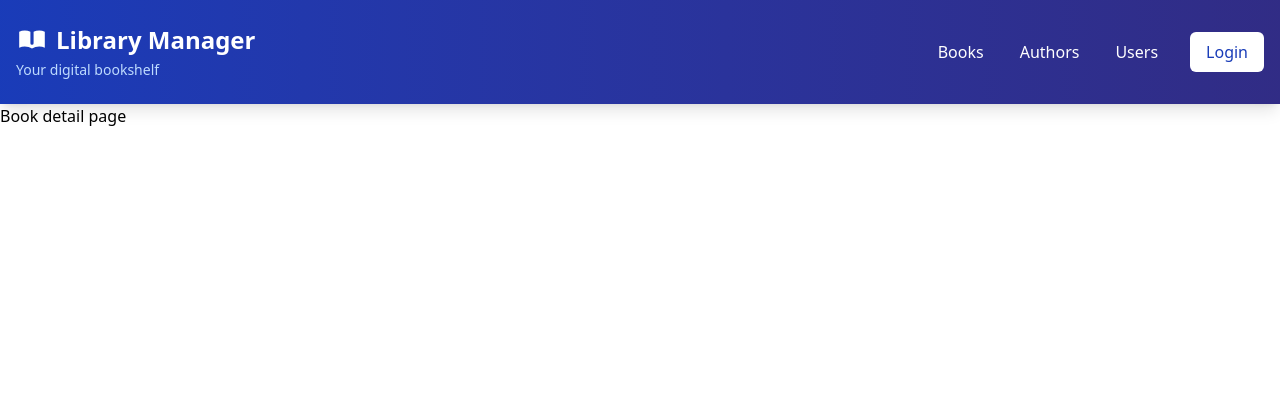
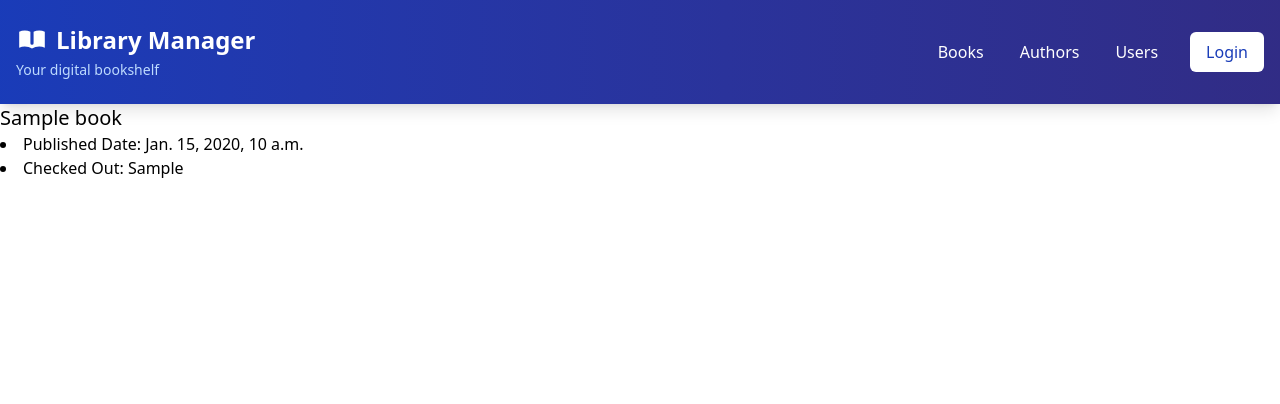
Before and after one commit to cpr2mc/ck2, a Django app: template django/lab02-library/library/templates/library/book_detail.html in a window 1280 px wide. Shown: the top 404 px of the page. Run offline with Django 3.2, Linux system fonts and the light colour scheme; the template is opened without the code that fills it: most values are stand-ins (such as "Sample title", 1, 10 or a date in 2020).

Commit message:
added book names to detail page, working on checkout view

```diff
--- a/django/lab02-library/library/static/src/output.css
+++ b/django/lab02-library/library/static/src/output.css
@@ -12,10 +12,13 @@
     --color-blue-700: oklch(48.8% 0.243 264.376);
     --color-blue-800: oklch(42.4% 0.199 265.638);
     --color-indigo-900: oklch(35.9% 0.144 278.697);
+    --color-black: #000;
     --color-white: #fff;
     --spacing: 0.25rem;
     --text-sm: 0.875rem;
     --text-sm--line-height: calc(1.25 / 0.875);
+    --text-xl: 1.25rem;
+    --text-xl--line-height: calc(1.75 / 1.25);
     --text-2xl: 1.5rem;
     --text-2xl--line-height: calc(2 / 1.5);
     --font-weight-medium: 500;
@@ -274,6 +277,10 @@
     font-size: var(--text-sm);
     line-height: var(--tw-leading, var(--text-sm--line-height));
   }
+  .text-xl {
+    font-size: var(--text-xl);
+    line-height: var(--tw-leading, var(--text-xl--line-height));
+  }
   .font-bold {
     --tw-font-weight: var(--font-weight-bold);
     font-weight: var(--font-weight-bold);
@@ -281,6 +288,9 @@
   .font-medium {
     --tw-font-weight: var(--font-weight-medium);
     font-weight: var(--font-weight-medium);
+  }
+  .text-black {
+    color: var(--color-black);
   }
   .text-blue-200 {
     color: var(--color-blue-200);
--- a/django/lab02-library/library/templates/library/book_detail.html
+++ b/django/lab02-library/library/templates/library/book_detail.html
@@ -1,5 +1,7 @@
 {% extends 'library/base.html' %}
 
 {% block content %}
-    <p>Book detail page</p>
+    <h1 class="text-xl text-black">{{ book.title }}</h1>
+    <li>Published Date: {{ book.published_date }}</li>
+    <li>Checked Out: {{ book.checked_out }}</li>
 {% endblock %}
--- a/django/lab02-library/library/urls.py
+++ b/django/lab02-library/library/urls.py
@@ -3,5 +3,6 @@ from . import views
 
 urlpatterns = [
     path('', views.book_list, name='book_list'),
-    path('<int:book_id>/detail/', views.book_detail, name="book_detail")
+    path('<int:book_id>/detail/', views.book_detail, name="book_detail"),
+    path('<int:book_id>/checkout/', views.checkout, name='checkout'),
 ]
--- a/django/lab02-library/library/views.py
+++ b/django/lab02-library/library/views.py
@@ -9,3 +9,6 @@ def book_list(request):
 def book_detail(request, book_id):
     book = get_object_or_404(Book, pk=book_id)
     return render(request, 'library/book_detail.html', {'book': book,})
+
+def checkout(request, book_id):
+    # look at the code for vote in polls app
```
